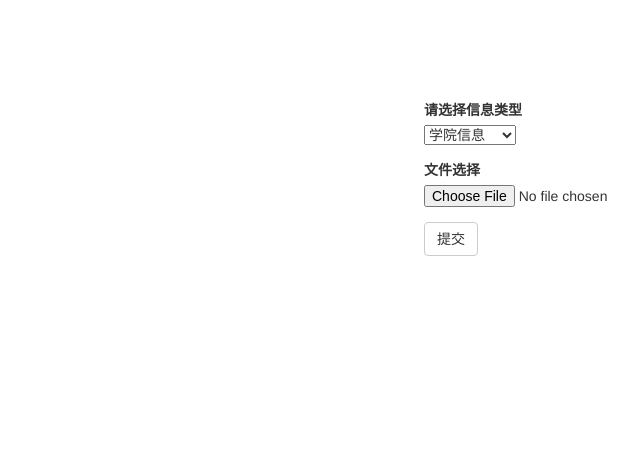
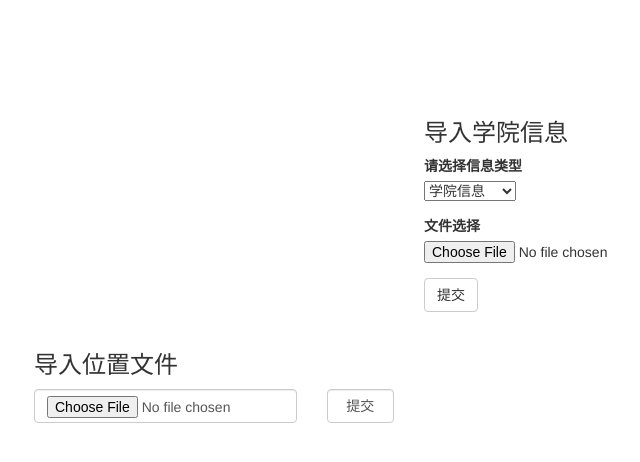
Before and after one commit to pi12138/GDMS, a Django app: page /import_data/ in a window 1280 px wide. Shown: the top 462 px of the page, without its empty margins (36-676 px from the left). Run offline with Django 3.2, Linux system fonts and the light colour scheme; some libraries are stand-ins or nearby versions.

Commit message:
'开始编写导入答辩位置信息'

```diff
--- a/import_data/templates/import_data.html
+++ b/import_data/templates/import_data.html
@@ -12,12 +12,14 @@
 </head>
 <body>
 
+    <!--导入学院信息，教研室信息，方向信息，专业信息，班级信息-->
     <div class="container">
 	<div class="row clearfix">
 		<div class="col-md-4 column">
 		</div>
 		<div class="col-md-4 column" style="margin-top: 100px;">
 			<form role="form" action="{% url 'import_data:data' %}" method="POST" enctype="multipart/form-data">
+                <h3>导入学院信息</h3>
             {% csrf_token %}
 				<div class="form-group">
                     <label for="selectType">请选择信息类型</label><br>
@@ -46,6 +48,21 @@
 	</div>
     </div>
 
+    <!--导入位置信息（答辩地点）-->
+    <div class="container" id="importLocationInfo">
+        <form action="{% url 'import_data:import-location-data' %}" class="form" enctype="multipart/form-data" method="POST">
+            <h3>导入位置文件</h3>
+            <div class="row">
+                <div class="form-group col-md-3">
+                    <input type="file" class="form-control" placeholder="请选择位置文件">
+                </div>
+                <div class="form-group col-md-1">
+                    <input type="submit" class="form-control" value="提交">
+                </div>
+            </div>
+
+        </form>
+    </div>
     <script>
     </script>
 </body>
--- a/import_data/urls.py
+++ b/import_data/urls.py
@@ -1,6 +1,8 @@
 from django.conf.urls import url
-from .views import ImportData
+from .views import ImportData, ImportLocationInfo
+
 
 urlpatterns = [
     url('', ImportData.as_view(), name='data'),
+    url('location_data', ImportLocationInfo.as_view(), name='import-location-data'),
 ]
--- a/import_data/views.py
+++ b/import_data/views.py
@@ -2,7 +2,7 @@ from django.shortcuts import render
 from django.views.generic import View
 
 from .helpers import handle_excel_info
-from organization.models import Faculty, Profession, Direction, Klass, Office
+from organization.models import Faculty, Profession, Direction, Klass, Office, Location
 # Create your views here.
 
 
@@ -73,3 +73,35 @@ class ImportData(View):
         Office.objects.create(name=data[0], number=data[1],
                               faculty=Faculty.objects.get(number=data[2])
                               )
+
+
+class ImportLocationInfo(View):
+    """
+    导入答辩地点信息
+    """
+
+    def get(self, request):
+        return render(request, 'import_data.html')
+
+    def post(self, request):
+        file = request.FILES.get('file')
+
+        context = {
+            'info': '',
+            'error_info': ''
+        }
+        error_info = list()
+
+        if not file:
+            context['info'] = '请传入文件'
+            return render(request, 'import_data.html', context)
+
+        try:
+            file_data = file.read()
+            data_list = handle_excel_info(file_data)
+            for data in data_list[1:]:
+                Location.objects.create(location_number=data[0], location_desc=data[1])
+        except Exception as e:
+            error_info.append(e)
+
+        return render(request, 'import_data.html', context)
```
Also changed, not shown: organization/models.py (+8 -0 lines), organization/migrations/0004_location.py (added).
